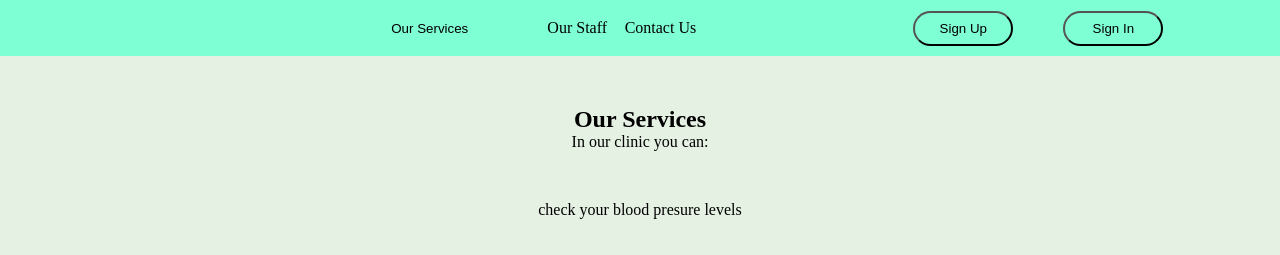
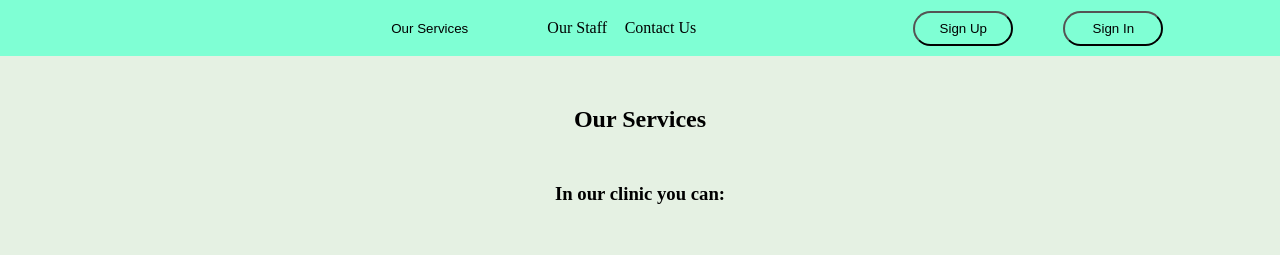
Before and after one commit to fidashn/medical-website, a React (Create React App) app: page /ourServices in a window 1280 px wide. Shown: the top 255 px of the page. Built offline with nearby package versions, Linux system fonts and the light colour scheme.

Commit message:
added headline styling

```diff
--- a/src/App.css
+++ b/src/App.css
@@ -281,3 +281,7 @@ p {
 .services li {
   padding: 50px 0 0 0;
 }
+
+h3 {
+  padding: 50px 0 0 0;
+}
--- a/src/Components/OurServices.js
+++ b/src/Components/OurServices.js
@@ -4,7 +4,7 @@ function OurServices() {
   return (
     <div className='services-wrapper'>
     <h2>Our Services</h2>
-    In our clinic you can:
+    <h3>In our clinic you can:</h3>
     <ul className='services'>
     <li>check your blood presure levels</li>
     <p>Lorem ipsum dolor sit amet consectetur adipisicing elit. Aperiam recusandae vitae asperiores alias dolores temporibus ipsam perferendis id voluptatibus, fugiat sint ad expedita dolorum voluptatum ut deserunt explicabo voluptate nobis iure animi. Hic odio animi labore nostrum itaque nam repudiandae porro. Cumque beatae velit ullam aspernatur aliquam! Nobis, dolores alias?</p>
```
